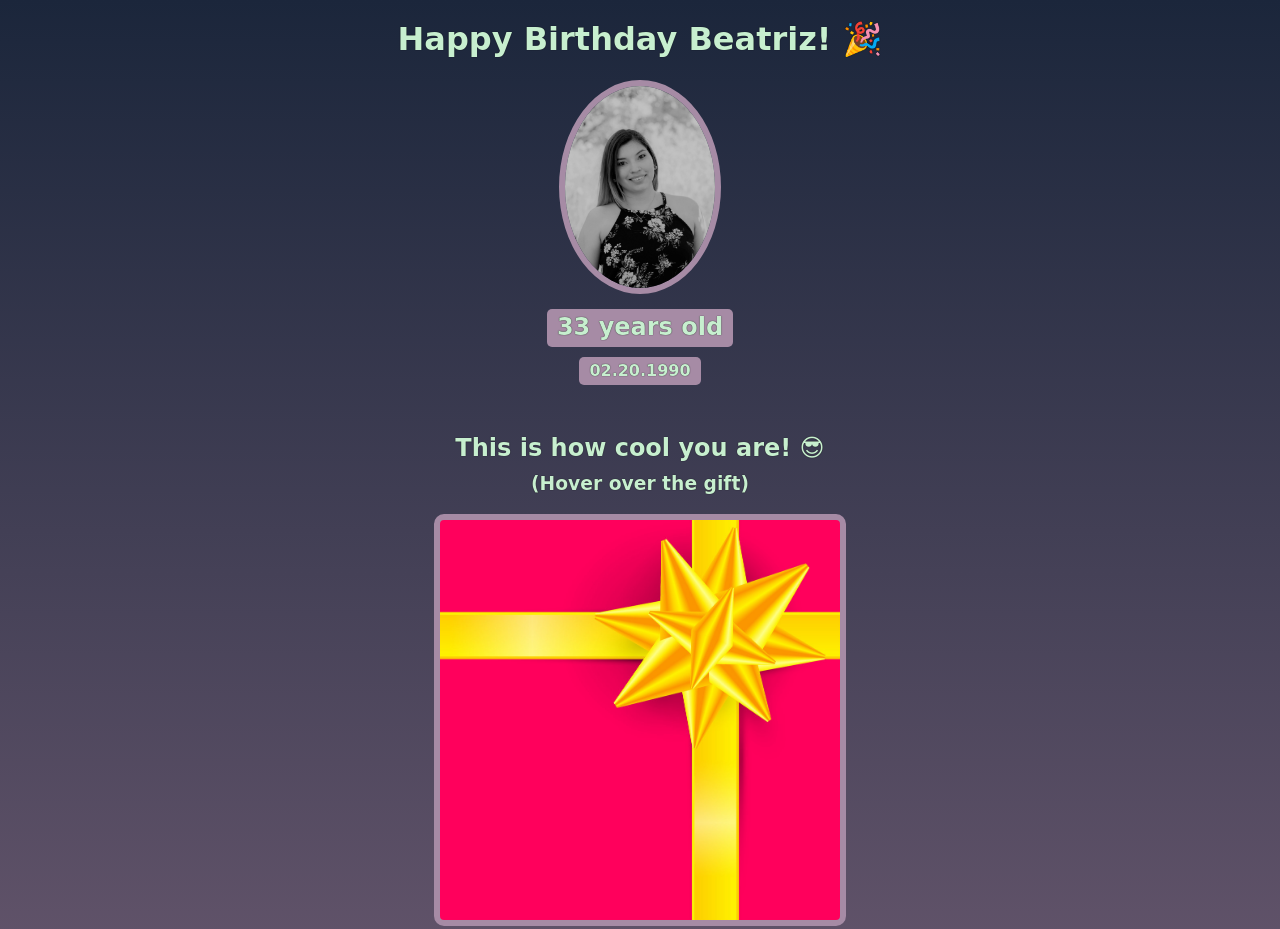
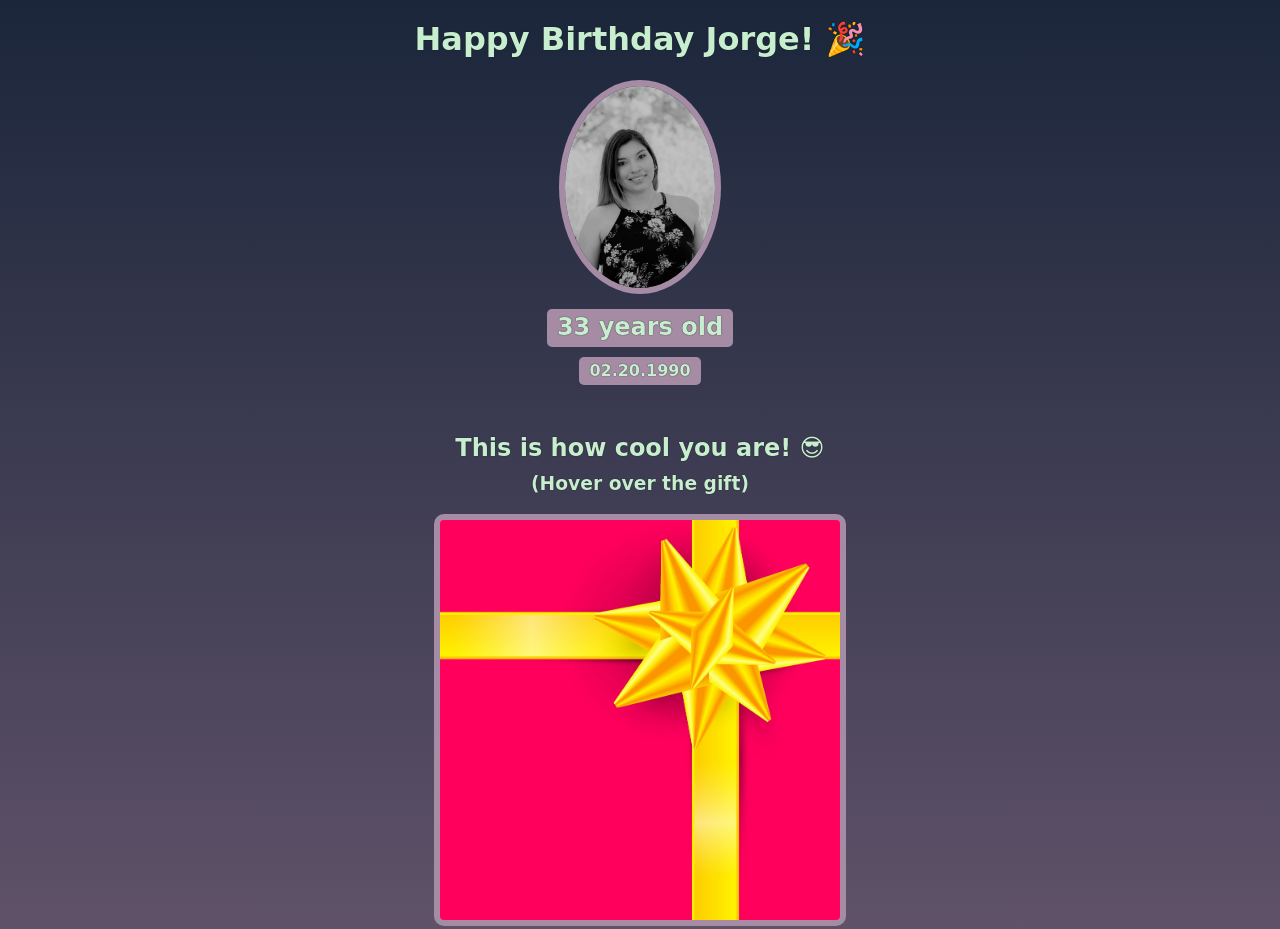
Before and after one commit to punketon/birthday-gift-site, a website built with Vite: page index.html in a window 1280 px wide. Shown: the top 929 px of the page. Built offline with nearby package versions, Linux system fonts and the light colour scheme; a web font is replaced by a local one.

Commit message:
change the name to jorge

```diff
--- a/index.html
+++ b/index.html
@@ -7,7 +7,7 @@
     </head>
     <body>
         <div id="header">
-            <h1>Happy Birthday Beatriz! 🎉</h1>
+            <h1>Happy Birthday Jorge! 🎉</h1>
             <img id="bff-img" src="images/bea.jpg">
             <h2 id="bday-age">33 years old</h2>
             <h4 id="bday-date">02.20.1990</h4>
```
